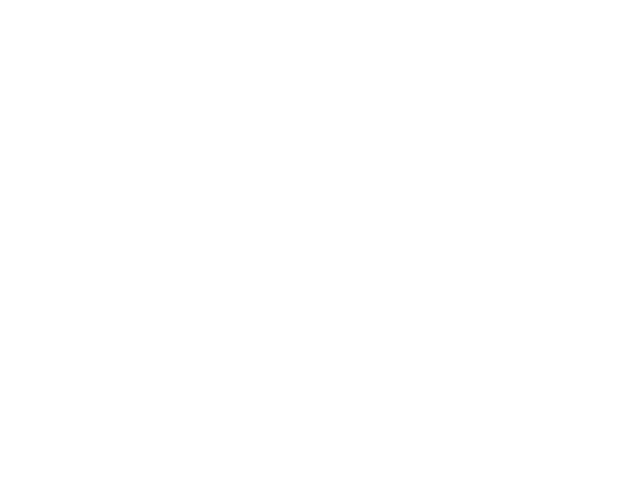
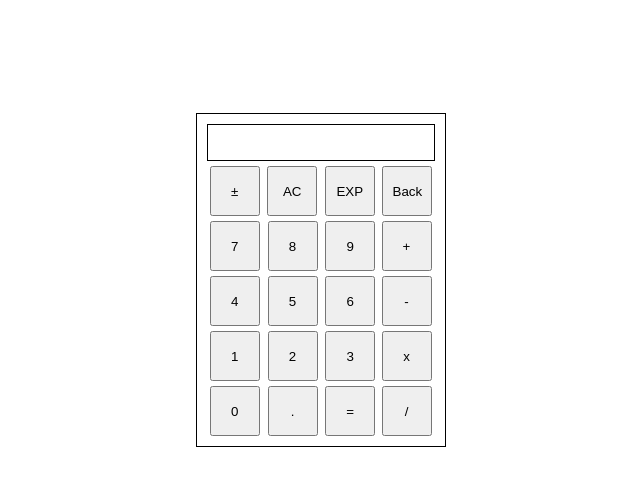
Before and after one commit to Belayne/calculator, a plain HTML site: page index.html in a window 1280 px wide. Shown: the whole page, without its empty margins (319-959 px from the left). Drawn offline with Linux system fonts and the light colour scheme.

Commit message:
Add basic calculator html and style

```diff
--- a/css/styles.css
+++ b/css/styles.css
@@ -0,0 +1,77 @@
+html {
+    box-sizing: border-box;
+}
+
+* {
+    box-sizing: inherit;
+    padding: 0;
+    margin: 0;
+}
+
+body {
+    display: flex;
+    align-items: center;
+    justify-content: center;
+    height: 70vh;
+}
+
+input[type="number"] {
+    border: none;
+    text-align: right;
+    flex: 1;
+    border: 1px solid black;
+    padding: 10px;
+    margin-bottom: 5px;
+}
+
+/* Chrome, Safari, Edge, Opera */
+input::-webkit-outer-spin-button,
+input::-webkit-inner-spin-button {
+  -webkit-appearance: none;
+  margin: 0;
+}
+
+
+
+.calculator {
+    display: flex;
+    flex-wrap: wrap;
+    align-items: center;
+    justify-content: space-evenly;
+    border: 1px solid black;
+    width: 250px;
+    padding: 10px;
+}
+
+
+
+.misc {
+    display: flex;
+    justify-content: space-evenly;
+    gap: 5px;
+    margin-bottom: 5px;
+    flex: 1;
+}
+
+
+.operators {
+    display: flex;
+    justify-content: space-evenly;
+    align-items: center;
+    flex-flow: column wrap;
+    flex: 1;
+    gap: 5px;
+}
+
+.numbers {
+    display: flex;
+    justify-content: space-evenly;
+    flex-wrap: wrap;
+    flex: 3;
+    gap: 5px;
+}
+
+button {
+    width: 50px;
+    height: 50px;
+}
--- a/index.html
+++ b/index.html
@@ -8,6 +8,36 @@
     <script src="scripts/index.js" defer></script>
 </head>
 <body>
-
+    <div class="container">
+        <div class="calculator">
+            <input type="number"></input>
+            <div class="misc">
+                <button>±</button>
+                <button>AC</button>
+                <button>EXP</button>
+                <button>Back</button>
+            </div>
+            <div class="numbers">
+                <button class="number">7</button>
+                <button class="number">8</button>
+                <button class="number">9</button>
+                <button class="number">4</button>
+                <button class="number">5</button>
+                <button class="number">6</button>
+                <button class="number">1</button>
+                <button class="number">2</button>
+                <button class="number">3</button>
+                <button class="number">0</button>
+                <button class="dot">.</button>
+                <button class="euquals">=</button>
+            </div>
+            <div class="operators">
+                <button class="operator">+</button>
+                <button class="operator">-</button>
+                <button class="operator">x</button>
+                <button class="operator">/</button>
+            </div>
+        </div>
+    </div>
 </body>
 </html>
--- a/scripts/index.js
+++ b/scripts/index.js
@@ -1,3 +1,7 @@
+
+let firstNum;
+let secondNum;
+let operator;
 
 const add = (a, b) => a + b;
 
@@ -8,6 +12,7 @@ const multiply = (a, b) => a * b;
 const power = (a, b) => a ** b;
 
 const divide = (a, b) => {
+    if(b == 0) return "Ayo you can't do that";
     let result = a / b;
     return formatDivide(result);
 }
@@ -16,3 +21,14 @@ const formatDivide = (result) => {
     let formattedRes = (Number.isInteger(result))? result: +result.toPrecision(10).replace(/0+$/, "");
     return formattedRes;
 }
+
+const operate = (a, b, operator) => {
+    switch(operator) {
+        case "add": return add(a, b);
+        case "subtract": return subtract(a, b);
+        case "divide": return divde(a, b);
+        case "multiply": return multiply(a, b);
+        case "power": return power(a, b);
+    }
+    return "Error";
+}
```
